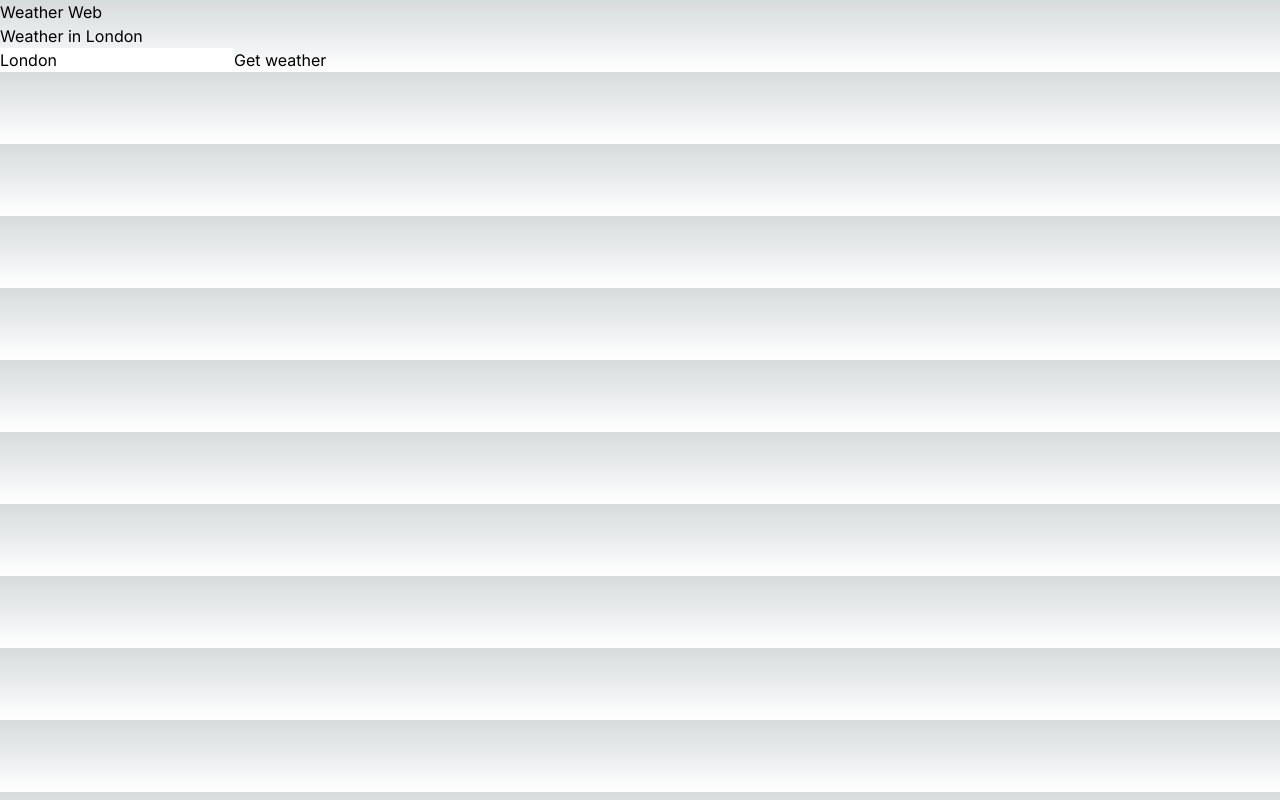
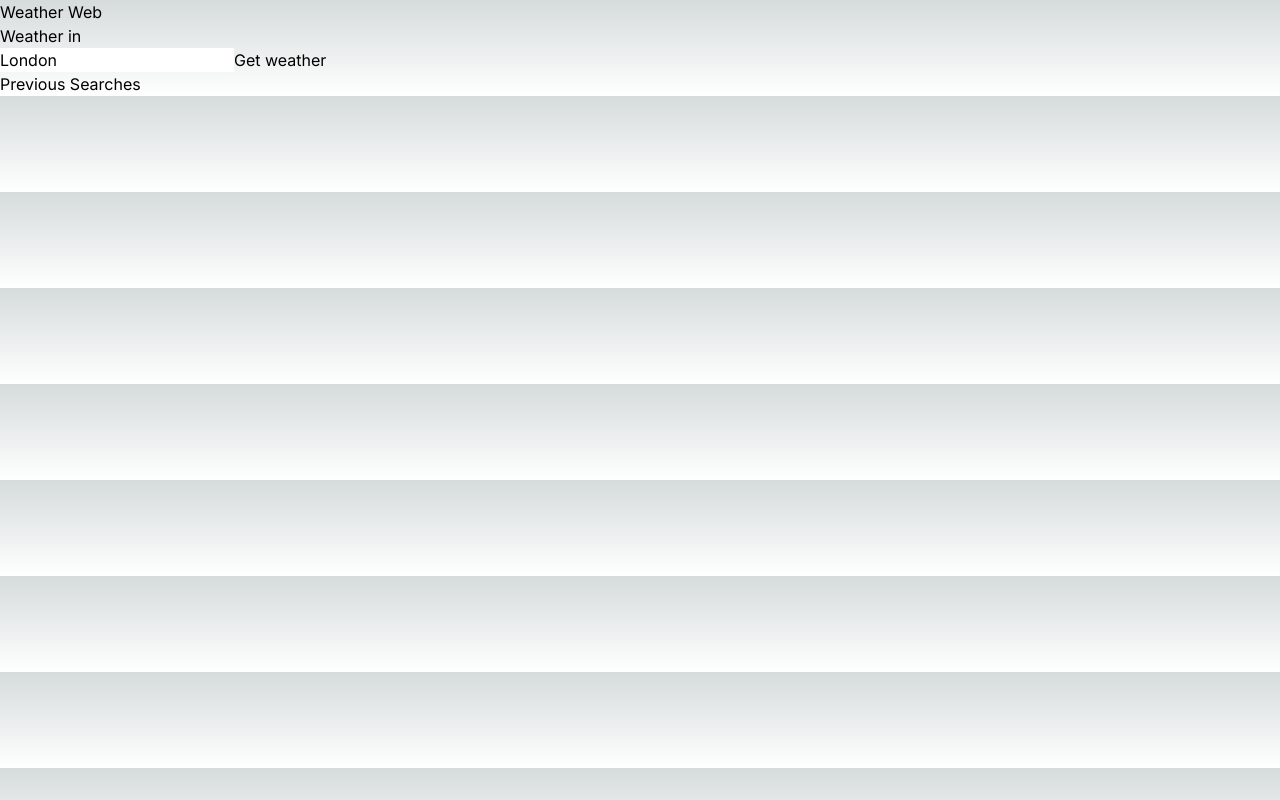
Before and after one commit to RisingSatalite/WeatherWeb, a Next.js app: page / in a window 1280 px wide. Built offline with nearby package versions, Linux system fonts and the light colour scheme.

Commit message:
saving search history

```diff
--- a/src/components/weathercomponentbasic.js
+++ b/src/components/weathercomponentbasic.js
@@ -7,13 +7,15 @@ export default function Weather() {
   const [weather, setWeather] = useState(null);
   const [city, setCity] = useState('London'); // Default city
   const [error, setError] = useState(null);
-
-
+  const [oldCity, setOldCity] = useState('');
+  const [searches, setSearches] = useState([]);
 
   async function getWeatherInfo() {
     try {
       const data = await fetchWeather(city);
       setWeather(data);
+      setOldCity(city);
+      setSearches((prevSearches) => [...prevSearches, { city, data }]);
     } catch (err) {
       setError(err.message);
     }
@@ -21,7 +23,7 @@ export default function Weather() {
 
   return (
     <div>
-      <h1>Weather in {city}</h1>
+      <h1>Weather in {oldCity}</h1>
       {error && <p>{error}</p>}
       {weather && (
         <div>
@@ -35,6 +37,14 @@ export default function Weather() {
         onChange={(e) => setCity(e.target.value)}
       />
       <button onClick={getWeatherInfo}>Get weather</button>
+      <h2>Previous Searches</h2>
+      {searches.map((item, index) => (
+        <div key={index}>
+          <h3>{item.city}</h3>
+          <p>Temperature: {item.data.main.temp}°C</p>
+          <p>Condition: {item.data.weather[0].description}</p>
+        </div>
+      ))}
     </div>
   );
 }
```
